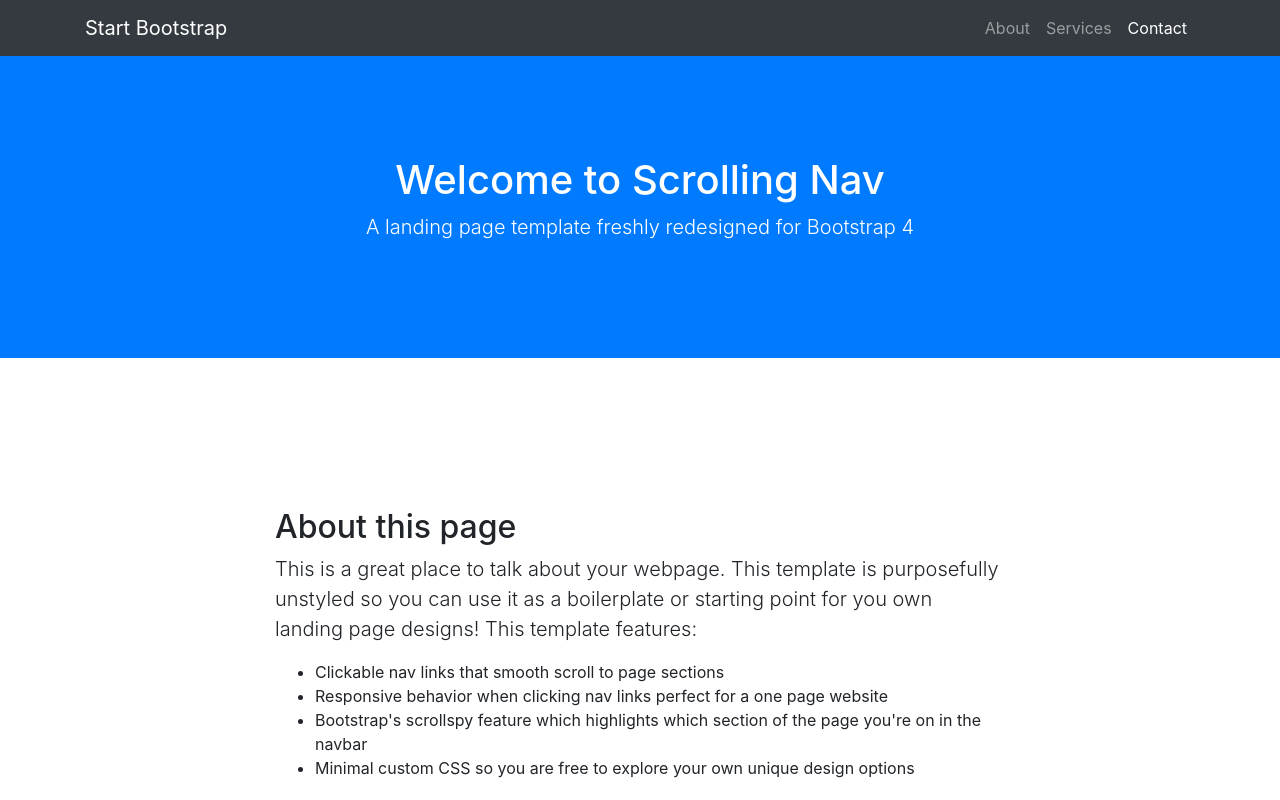
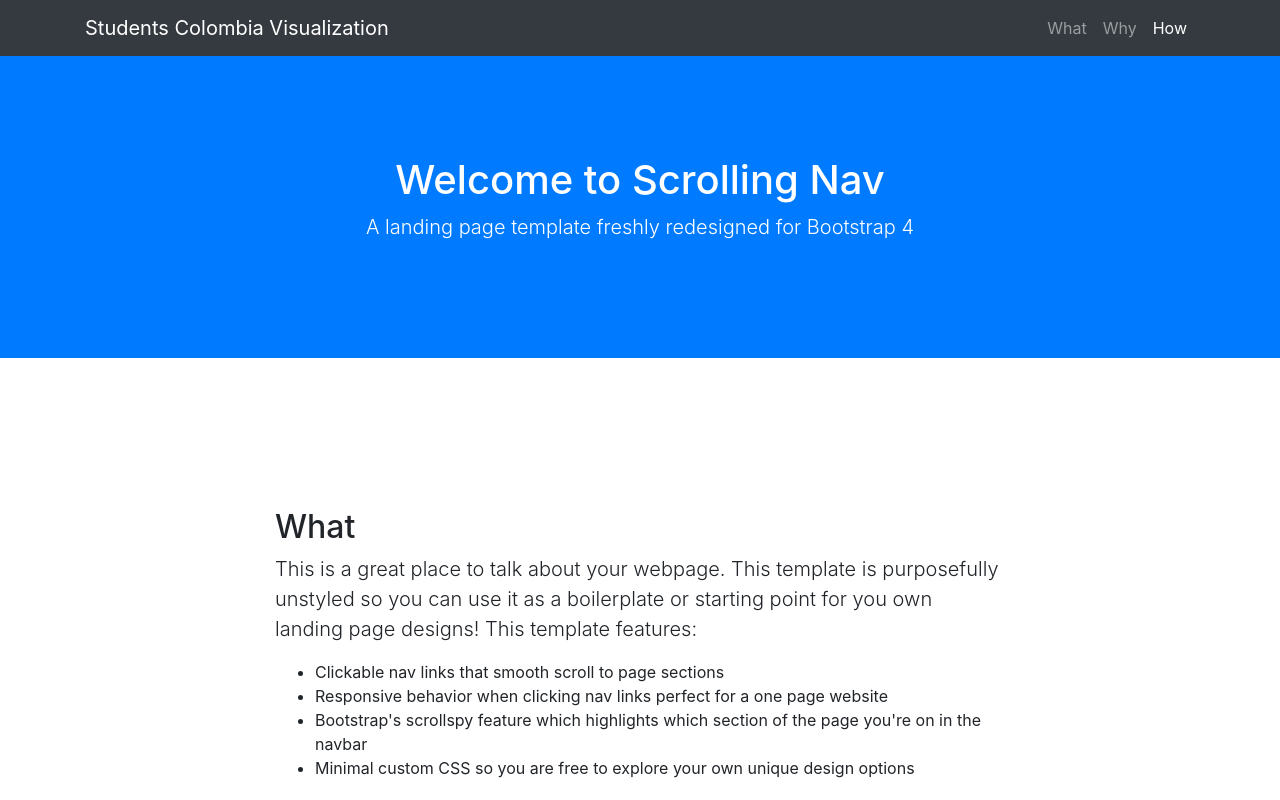
Before and after one commit to eduardoeslava/eduardoeslava.github.io, a website with bundled scripts: page index.html in a window 1280 px wide. Shown: the top 800 px of the page. Built offline with nearby package versions, Linux system fonts and the light colour scheme.

Commit message:
add sections What,Why and How

```diff
--- a/index.html
+++ b/index.html
@@ -5,10 +5,10 @@
 
     <meta charset="utf-8">
     <meta name="viewport" content="width=device-width, initial-scale=1, shrink-to-fit=no">
-    <meta name="description" content="">
-    <meta name="author" content="">
+    <meta name="description" content="A visualization using D3v5">
+    <meta name="author" content="@eduardoeslava">
 
-    <title>Scrolling Nav - Start Bootstrap Template</title>
+    <title>Students Colombia</title>
 
     <!-- Bootstrap core CSS -->
     <link href="vendor/bootstrap/css/bootstrap.min.css" rel="stylesheet">
@@ -23,20 +23,20 @@
     <!-- Navigation -->
     <nav class="navbar navbar-expand-lg navbar-dark bg-dark fixed-top" id="mainNav">
       <div class="container">
-        <a class="navbar-brand js-scroll-trigger" href="#page-top">Start Bootstrap</a>
+        <a class="navbar-brand js-scroll-trigger" href="#page-top">Students Colombia Visualization</a>
         <button class="navbar-toggler" type="button" data-toggle="collapse" data-target="#navbarResponsive" aria-controls="navbarResponsive" aria-expanded="false" aria-label="Toggle navigation">
           <span class="navbar-toggler-icon"></span>
         </button>
         <div class="collapse navbar-collapse" id="navbarResponsive">
           <ul class="navbar-nav ml-auto">
             <li class="nav-item">
-              <a class="nav-link js-scroll-trigger" href="#about">About</a>
+              <a class="nav-link js-scroll-trigger" href="#what">What</a>
             </li>
             <li class="nav-item">
-              <a class="nav-link js-scroll-trigger" href="#services">Services</a>
+              <a class="nav-link js-scroll-trigger" href="#why">Why</a>
             </li>
             <li class="nav-item">
-              <a class="nav-link js-scroll-trigger" href="#contact">Contact</a>
+              <a class="nav-link js-scroll-trigger" href="#how">How</a>
             </li>
           </ul>
         </div>
@@ -50,11 +50,11 @@
       </div>
     </header>
 
-    <section id="about">
+    <section id="what">
       <div class="container">
         <div class="row">
           <div class="col-lg-8 mx-auto">
-            <h2>About this page</h2>
+            <h2>What</h2>
             <p class="lead">This is a great place to talk about your webpage. This template is purposefully unstyled so you can use it as a boilerplate or starting point for you own landing page designs! This template features:</p>
             <ul>
               <li>Clickable nav links that smooth scroll to page sections</li>
@@ -67,22 +67,22 @@
       </div>
     </section>
 
-    <section id="services" class="bg-light">
+    <section id="why" class="bg-light">
       <div class="container">
         <div class="row">
           <div class="col-lg-8 mx-auto">
-            <h2>Services we offer</h2>
+            <h2>Why</h2>
             <p class="lead">Lorem ipsum dolor sit amet, consectetur adipisicing elit. Aut optio velit inventore, expedita quo laboriosam possimus ea consequatur vitae, doloribus consequuntur ex. Nemo assumenda laborum vel, labore ut velit dignissimos.</p>
           </div>
         </div>
       </div>
     </section>
 
-    <section id="contact">
+    <section id="how">
       <div class="container">
         <div class="row">
           <div class="col-lg-8 mx-auto">
-            <h2>Contact us</h2>
+            <h2>How</h2>
             <p class="lead">Lorem ipsum dolor sit amet, consectetur adipisicing elit. Vero odio fugiat voluptatem dolor, provident officiis, id iusto! Obcaecati incidunt, qui nihil beatae magnam et repudiandae ipsa exercitationem, in, quo totam.</p>
           </div>
         </div>
```
